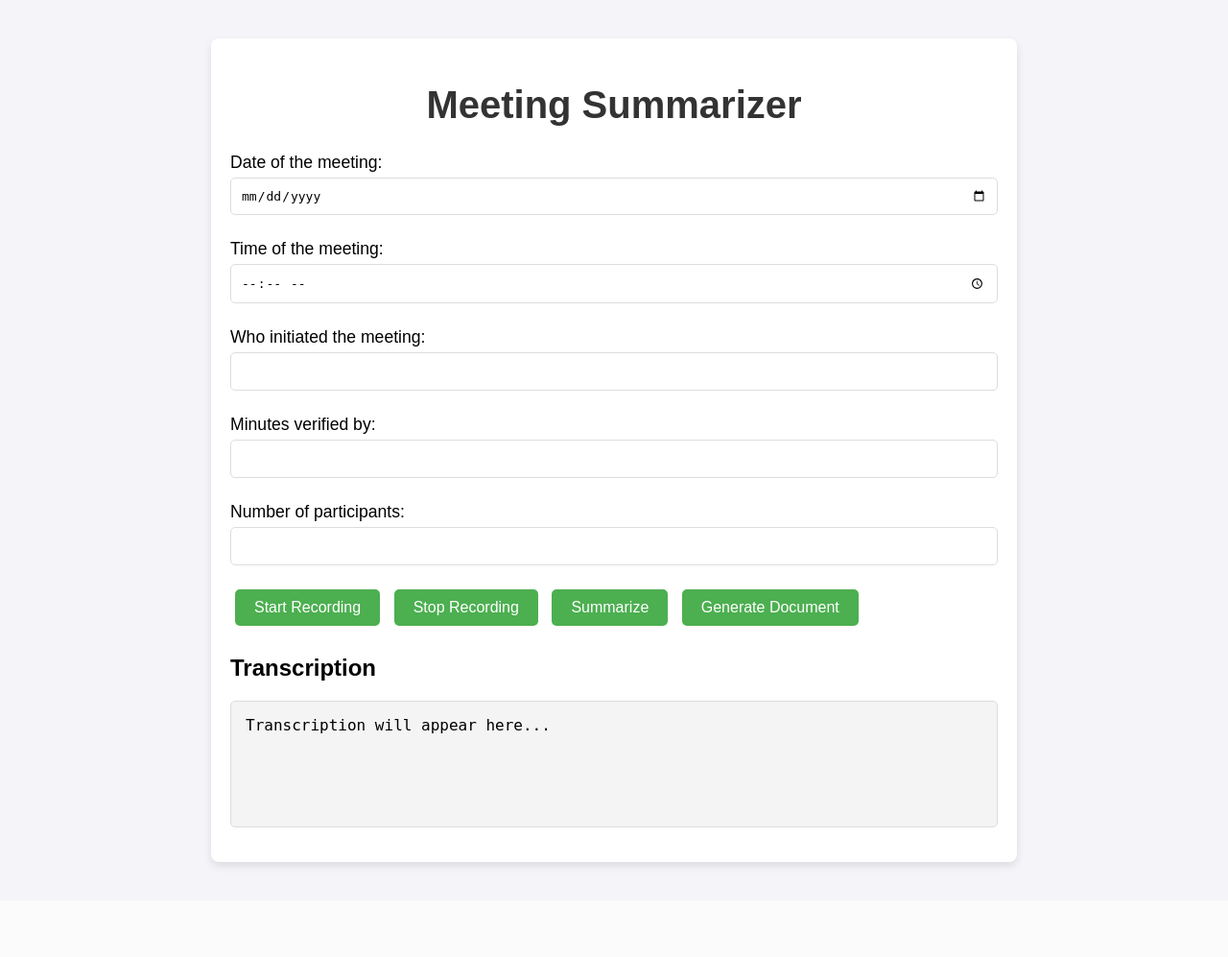
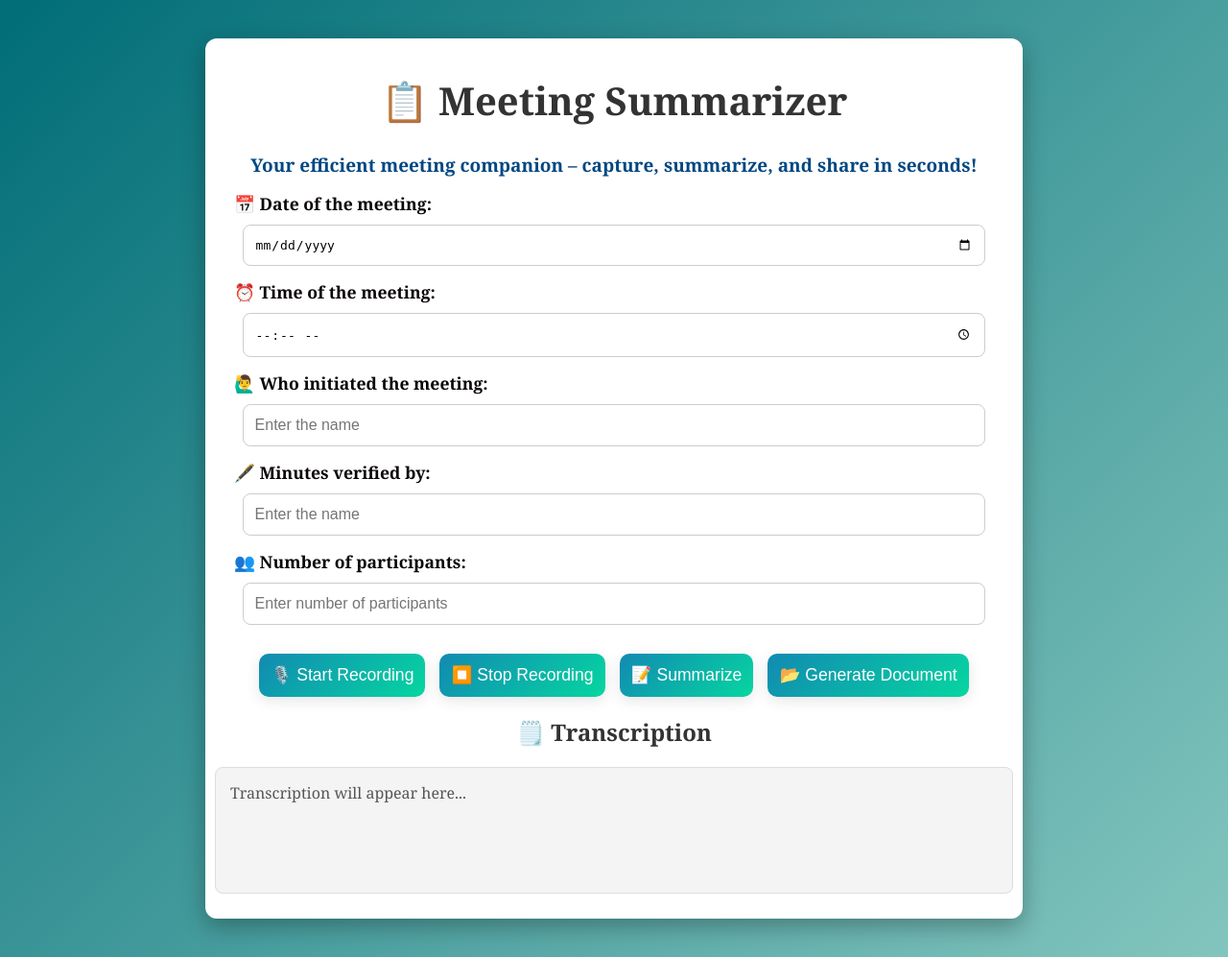
Before and after one commit to Ayaan-tech/Meeting_Summary_Generator, a FastAPI app: page / in a window 1280 px wide. Shown: the whole page at 96% size. Before the commit the page ends 905 px from the top, so only its background shows below. Run offline with FastAPI, Linux system fonts and the light colour scheme; parts of the project's set-up code (start-up, migrations or seed data) failed here and were passed over.

Commit message:
refactor: redesigned UI

```diff
--- a/template/index.html
+++ b/template/index.html
@@ -6,19 +6,28 @@
     <title>Meeting Summarizer</title>
     <style>
         body {
-            font-family: Arial, sans-serif;
-            background-color: #f4f4f9;
+            font-family:Cambria, Cochin, Georgia, Times, 'Times New Roman', serif;
+            background: linear-gradient(135deg, #006d77, #83c5be);
+            color: #f1faee;
             margin: 0;
             padding: 0;
+            display: flex;
+            justify-content: center;
+            align-items: center;
+            min-height: 100vh;
         }
 
         .container {
-            max-width: 800px;
-            margin: 40px auto;
-            padding: 20px;
-            background-color: white;
-            box-shadow: 0px 4px 8px rgba(0, 0, 0, 0.1);
-            border-radius: 8px;
+            max-width: 900px;
+            width: 65%;
+            margin: 40px;
+            padding: 10px;
+            background-color: #ffffff;
+            border-radius: 12px;
+            box-shadow: 0px 8px 25px rgba(0, 0, 0, 0.3);
+            text-align: center;
+            color: #333333;
+            justify-content: center;
         }
 
         h1 {
@@ -28,45 +37,67 @@
         }
 
         label {
+            display: block;
             font-size: 1.1em;
-            margin-top: 10px;
-            display: block;
+            font-weight: 600;
+            color: #0b0606;
+            margin: 5px 0 5px;
+            text-align: left;
+            margin-left: 20px;
         }
 
         input[type="text"], input[type="date"], input[type="time"], input[type="number"] {
-            width: calc(100% - 22px);
-            padding: 10px;
-            margin-top: 5px;
-            margin-bottom: 15px;
-            border: 1px solid #ddd;
-            border-radius: 5px;
+            width: 90%;
+            padding: 12px;
+            margin: 5px 0 10px;
+            border: 1px solid #cccccc;
+            border-radius: 8px;
             font-size: 1em;
+            transition: border-color 0.3s ease;
         }
 
+        input:focus {
+            border-color: #05668d;
+            outline: none;
+            box-shadow: 0 0 8px rgba(5, 102, 141, 0.3);
+        }
         button {
-            display: inline-block;
-            background-color: #4CAF50;
-            color: white;
+            background: linear-gradient(135deg, #118ab2, #06d6a0);
+            color: #fff;
             border: none;
-            padding: 10px 20px;
-            font-size: 16px;
-            margin: 10px 5px;
-            border-radius: 5px;
+            border-radius: 10px;
+            padding: 12px 12px;
+            font-size: 1.1rem;
             cursor: pointer;
-            transition: background-color 0.3s ease;
+            transition: transform 0.2s ease, box-shadow 0.3s ease;
+            box-shadow: 0 4px 15px rgba(0, 0, 0, 0.1);
         }
 
         button:hover {
-            background-color: #45a049;
+            transform: translateY(-5px);
+            box-shadow: 0 6px 20px rgba(0, 0, 0, 0.2);
+        }
+
+
+        .button-group {
+            display: flex;
+            flex-wrap: wrap;
+            justify-content: center;
+            gap: 15px;
+            margin: 20px 0;
         }
         pre {
             background-color: #f4f4f4;
+            color: #555555;
             padding: 15px;
-            font-size: 16px;
-            border-radius: 5px;
-            white-space: pre-wrap; /* Allow wrapping */
+            font-size: 1em;
+            border-radius: 8px;
+            border: 1px solid #ddd;
+            white-space: pre-wrap;
             word-wrap: break-word;
-            border: 1px solid #ddd;
+            text-align: left;
+            font-family:Cambria, Cochin, Georgia, Times, 'Times New Roman', serif;
+            min-height: 100px;
             margin-top: 10px;
         }
 
@@ -78,31 +109,36 @@
 </head>
 <body>
     <div class="container">
-        <h1>Meeting Summarizer</h1>
-
-        <label for="meeting-date">Date of the meeting:</label>
+        <h1>📋 Meeting Summarizer</h1>
+        <h2 style="text-align: center; font-size: 19px; font-family: Cambria, Cochin, Georgia, Times, 'Times New Roman', serif; font-weight: 600; color: #004781; margin-top: 20px;">
+            Your efficient meeting companion – capture, summarize, and share in seconds!
+        </h2>
+        <!-- Input Section -->
+        <label for="meeting-date"> 📅 Date of the meeting:</label>
         <input type="date" id="meeting-date" required>
 
-        <label for="meeting-time">Time of the meeting:</label>
+        <label for="meeting-time">⏰ Time of the meeting:</label>
         <input type="time" id="meeting-time" required>
 
-        <label for="initiator">Who initiated the meeting:</label>
-        <input type="text" id="initiator" required>
+        <label for="initiator">🙋‍♂️ Who initiated the meeting:</label>
+        <input type="text" id="initiator" placeholder="Enter the name" required>
 
-        <label for="verifier">Minutes verified by:</label>
-        <input type="text" id="verifier" required>
+        <label for="verifier">🖋️ Minutes verified by:</label>
+        <input type="text" id="verifier" placeholder="Enter the name" required>
 
-        <label for="participants">Number of participants:</label>
-        <input type="number" id="participants" required>
+        <label for="participants">👥 Number of participants:</label>
+        <input type="number" id="participants" placeholder="Enter number of participants" required>
 
-        <div>
-            <button onclick="startRecording()">Start Recording</button>
-            <button onclick="stopRecording()">Stop Recording</button>
-            <button onclick="summarizer()">Summarize</button>
-            <button onclick="generateDocument()">Generate Document</button>
-            <h2>Transcription</h2>
-            <pre id="transcription">Transcription will appear here...</pre>
+        <div class="button-group">
+            <button onclick="startRecording()">🎙️ Start Recording</button>
+            <button onclick="stopRecording()">⏹️ Stop Recording</button>
+            <button onclick="summarizer()">📝 Summarize</button>
+            <button onclick="generateDocument()">📂 Generate Document</button>
         </div>
+        <h2>🗒️ Transcription</h2>
+        <pre id="transcription">Transcription will appear here...</pre>
+
+
     </div>
 
     <script>
```
